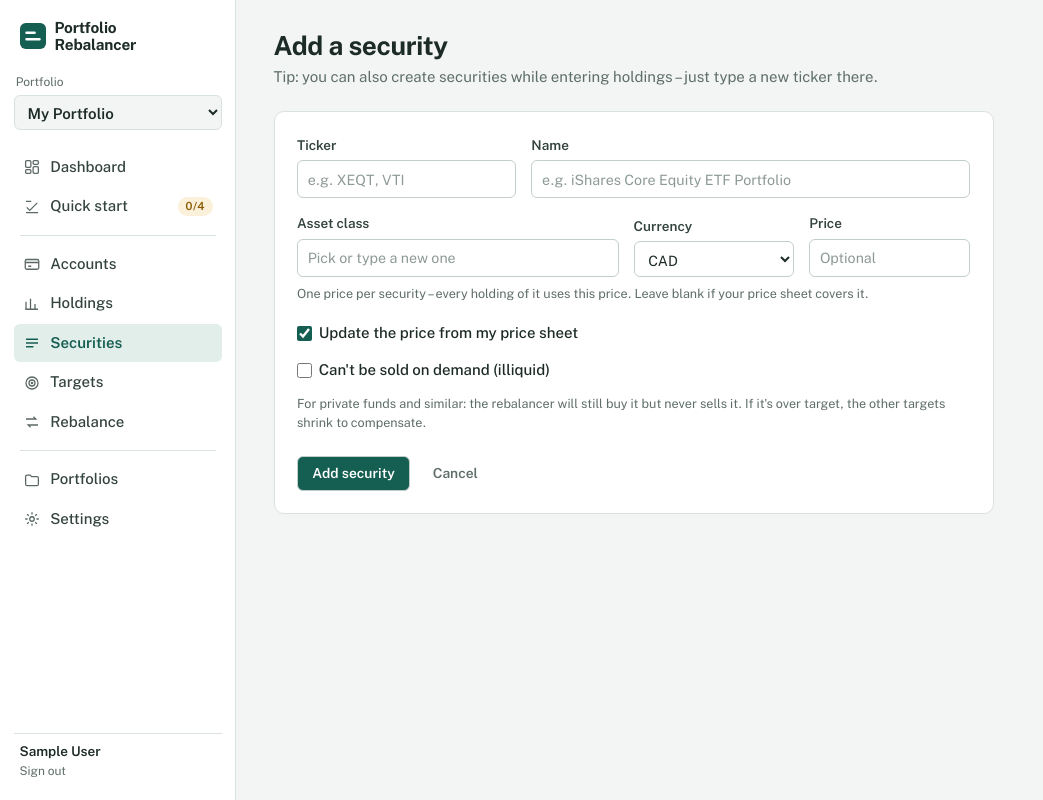
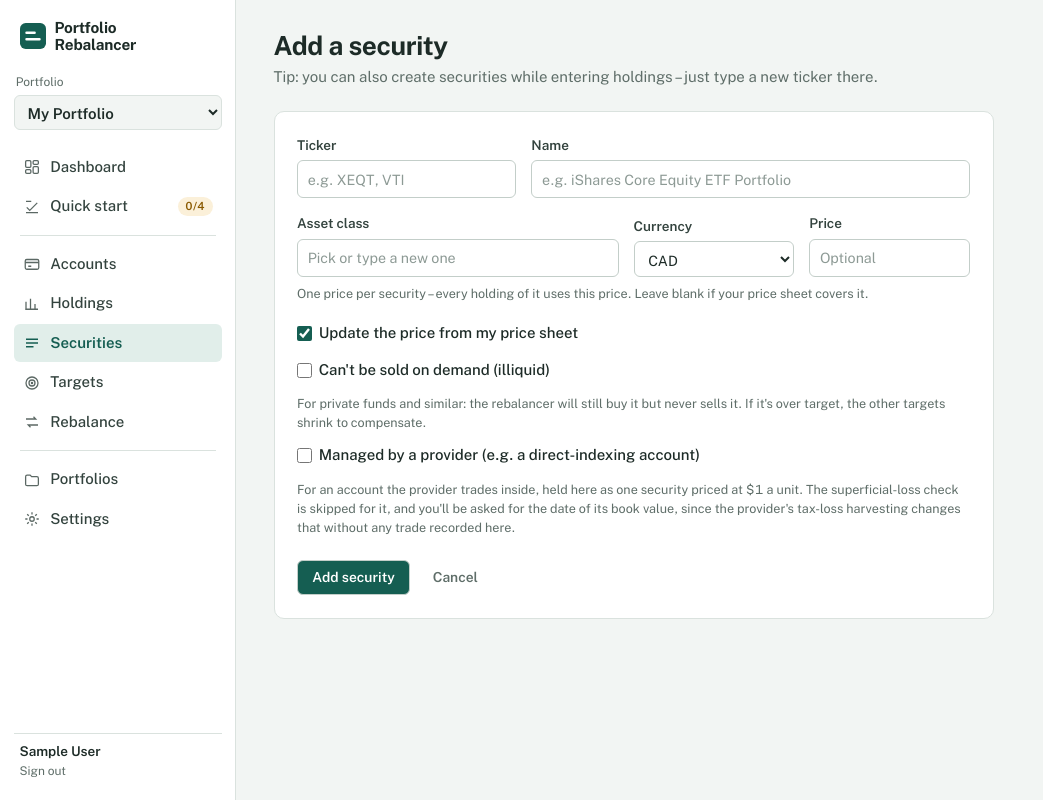
Before and after one commit to whoischristopher/portfolio-rebalancer, a Flask app: page /securities/add in a window 1280 px wide. Shown: the whole page, without its empty margins (0-1043 px from the left). Run offline with Flask 3, Linux system fonts and the light colour scheme; the visitor is signed in with stand-in values (Sample User, id 1); data comes from the database, SQL or seed files in the repository; data that the repository does not hold is empty.

Commit message:
Managed (direct-indexing) securities: dated book value + no superficial-loss check
- Security.is_managed flag: skips superficial-loss checks for the sleeve as a whole
- Holding.book_value_as_of: date the ACB was correct; managed positions with a
  missing, undated or >90-day-old book value are flagged on Holdings and in the
  plan notes when taxable sells are allowed or offered
- Edit holding explains why the date matters for managed holdings
- Migrations, clones and holdings API carry the new fields; optimizer tests added

Co-Authored-By: Claude Opus 5.5 <noreply@anthropic.com>
Claude-Session: https://claude.ai/code/session_01DyiTcz6pF2qxufLYLfZn5A

```diff
--- a/app.py
+++ b/app.py
@@ -5,7 +5,7 @@ from urllib.parse import urlparse
 from flask import Flask, render_template, redirect, url_for, request, jsonify, flash, session, g, abort
 from flask_login import LoginManager, login_required, current_user
 from extensions import db
-from datetime import datetime
+from datetime import date, datetime
 from collections import defaultdict
 from sqlalchemy import inspect
 
@@ -29,7 +29,7 @@ app.config['SESSION_COOKIE_SAMESITE'] = 'Lax'
 
 db.init_app(app)
 
-from models import User, Portfolio, Account, Holding, Security, SecurityPreference
+from models import User, Portfolio, Account, Holding, Security, SecurityPreference, BOOK_VALUE_STALE_DAYS
 from models import Target, AssetClass, ExchangeRate, RebalanceTransaction, PendingRedemption
 import migrations
 from auth import auth_bp, init_oauth
@@ -374,13 +374,30 @@ def edit_holding(holding_id):
         holding.notes = request.form.get('notes')
         book_value = request.form.get('book_value', '').strip()
         target = db.session.get(Account, holding.account_id)
-        holding.book_value = float(book_value) if (book_value and not target.is_registered) else None
+        new_bv = float(book_value) if (book_value and not target.is_registered) else None
+        as_of_raw = request.form.get('book_value_as_of', '').strip()
+        try:
+            as_of = date.fromisoformat(as_of_raw) if as_of_raw else None
+        except ValueError:
+            as_of = None
+        if as_of and as_of > date.today():
+            flash('The book value date can\'t be in the future.', 'error')
+            return redirect(url_for('edit_holding', holding_id=holding.id))
+        if new_bv is None:
+            holding.book_value_as_of = None
+        elif as_of:
+            holding.book_value_as_of = as_of
+        elif new_bv != holding.book_value or holding.book_value_as_of is None:
+            holding.book_value_as_of = date.today()      # newly typed value, no date given → today
+        holding.book_value = new_bv
         db.session.commit()
         flash('Holding updated successfully.', 'success')
         return redirect(url_for('holdings'))
     return render_template(
         'edit_holding.html',
         holding=holding,
+        today=date.today().isoformat(),
+        stale_days=BOOK_VALUE_STALE_DAYS,
         accounts=_p_accounts(),
         securities=_p_securities(),
         asset_classes=_p_asset_classes(),
@@ -723,6 +740,7 @@ def add_security():
                 currency=request.form.get('currency', 'CAD'),
                 auto_update_price=request.form.get('auto_update_price') == 'on',
                 is_illiquid=request.form.get('is_illiquid') == 'on',
+                is_managed=request.form.get('is_managed') == 'on',
             )
             db.session.add(sec)
             db.session.flush()
@@ -770,6 +788,7 @@ def edit_security(security_id):
         security.currency = request.form.get('currency', 'CAD')
         security.auto_update_price = request.form.get('auto_update_price') == 'on'
         security.is_illiquid = request.form.get('is_illiquid') == 'on'
+        security.is_managed = request.form.get('is_managed') == 'on'
         if request.form.get('price'):
             set_security_price(security, float(request.form['price']))
         db.session.commit()
@@ -1109,6 +1128,7 @@ def execute_rebalance_transaction(transaction_id):
                     quantity=txn.quantity,
                     price=txn.price,
                     book_value=None if account.is_registered else txn.amount,
+                    book_value_as_of=None if account.is_registered else date.today(),
                 ))
             account.cash_balance = (account.cash_balance or 0) - amount_acct
         txn.executed = True
@@ -1245,7 +1265,7 @@ def _copy_setup(src, dst):
         db.session.add(Security(
             portfolio_id=dst.id, ticker=sec.ticker, name=sec.name, asset_class_id=ac_map[sec.asset_class_id].id,
             currency=sec.currency, auto_update_price=sec.auto_update_price,
-            is_illiquid=sec.is_illiquid, last_price=sec.last_price))
+            is_illiquid=sec.is_illiquid, is_managed=sec.is_managed, last_price=sec.last_price))
     for t in src.targets:
         db.session.add(Target(user_id=dst.user_id, portfolio_id=dst.id,
                               asset_class_id=ac_map[t.asset_class_id].id, target_percentage=t.target_percentage))
@@ -1360,6 +1380,8 @@ def api_get_holdings():
             'value_base_currency': h.market_value_in_base_currency(exchange_rates),
             'asset_class': h.security.asset_class.name,
             'is_illiquid': h.security.is_illiquid,
+            'is_managed': h.security.is_managed,
+            'book_value_as_of': h.book_value_as_of.isoformat() if h.book_value_as_of else None,
         }
         for account in accounts
         for h in account.holdings
--- a/migrations.py
+++ b/migrations.py
@@ -31,6 +31,8 @@ ADDED_COLUMNS = [
     ('rebalance_transactions', 'realized_gain', 'FLOAT'),
     ('securities', 'last_price', 'FLOAT'),
     ('securities', 'is_illiquid', 'BOOLEAN DEFAULT FALSE'),
+    ('securities', 'is_managed', 'BOOLEAN DEFAULT FALSE'),
+    ('holdings', 'book_value_as_of', 'DATE'),
 ]
 
 # Tables scoped to a portfolio. Those with a user_id column are backfilled from it.
@@ -172,7 +174,8 @@ def repair_cross_portfolio_refs():
                 clone = Security(portfolio_id=pid, ticker=sec.ticker, name=sec.name,
                                  asset_class=ac_in(pid, sec.asset_class), currency=sec.currency,
                                  auto_update_price=sec.auto_update_price,
-                                 is_illiquid=sec.is_illiquid, last_price=sec.last_price)
+                                 is_illiquid=sec.is_illiquid, is_managed=sec.is_managed,
+                                 last_price=sec.last_price)
                 db.session.add(clone); db.session.flush()
             sec_cache[key] = clone
         return sec_cache[key]
--- a/services/entry.py
+++ b/services/entry.py
@@ -5,6 +5,8 @@ The idea: a holding is entered by *ticker*. If the ticker is already a security
 portfolio it is used as-is; otherwise the security (and, if needed, its asset class) is
 created on the spot from the few extra fields the form shows for a new ticker.
 """
+from datetime import date
+
 from extensions import db
 from models import AssetClass, Holding, Security
 from services.prices import normalize_ticker, same_security_elsewhere, set_security_price
@@ -148,11 +150,13 @@ def upsert_holding(account, security, quantity, book_value=None):
         # Total ACB is only known if it's known for both lots; otherwise it becomes unknown
         # (the rebalancer then treats a sale as all gain – the conservative choice).
         h.book_value = h.book_value + book_value if (h.book_value is not None and book_value is not None) else None
+        h.book_value_as_of = date.today() if h.book_value is not None else None
         h.quantity += quantity
         h.price = security.last_price or h.price
         return h, True
     h = Holding(account_id=account.id, security_id=security.id, quantity=quantity,
-                price=security.last_price or 0.0, book_value=book_value)
+                price=security.last_price or 0.0, book_value=book_value,
+                book_value_as_of=date.today() if book_value is not None else None)
     db.session.add(h)
     return h, False
 
--- a/static/app.js
+++ b/static/app.js
@@ -186,8 +186,8 @@
     const sel = e.target.closest('[data-acb-toggle]');
     if (!sel) return;
     const registered = sel.selectedOptions[0] && sel.selectedOptions[0].dataset.registered === '1';
-    const group = document.querySelector(sel.dataset.acbToggle);
-    if (group) group.classList.toggle('hidden', registered);
+    document.querySelectorAll(sel.dataset.acbToggle)
+      .forEach((group) => group.classList.toggle('hidden', registered));
     const none = document.getElementById('bv-none');
     if (none) none.classList.toggle('hidden', !registered);
   });
--- a/templates/add_security.html
+++ b/templates/add_security.html
@@ -42,6 +42,8 @@
             <label class="check"><input type="checkbox" name="auto_update_price" checked> Update the price from my price sheet</label><br>
             <label class="check"><input type="checkbox" name="is_illiquid"> Can't be sold on demand (illiquid)</label>
             <small class="help">For private funds and similar: the rebalancer will still buy it but never sells it. If it's over target, the other targets shrink to compensate.</small>
+            <label class="check" style="margin-top: 0.75rem;"><input type="checkbox" name="is_managed" > Managed by a provider (e.g. a direct-indexing account)</label>
+            <small class="help">For an account the provider trades inside, held here as one security priced at $1 a unit. The superficial-loss check is skipped for it, and you'll be asked for the date of its book value, since the provider's tax-loss harvesting changes that without any trade recorded here.</small>
         </div>
 
         <div class="btn-row">
--- a/templates/edit_security.html
+++ b/templates/edit_security.html
@@ -42,6 +42,8 @@
             <label class="check"><input type="checkbox" name="auto_update_price" {% if security.auto_update_price %}checked{% endif %}> Update the price from my price sheet</label><br>
             <label class="check"><input type="checkbox" name="is_illiquid" {% if security.is_illiquid %}checked{% endif %}> Can't be sold on demand (illiquid)</label>
             <small class="help">For private funds and similar: the rebalancer will still buy it but never sells it. If it's over target, the other targets shrink to compensate.</small>
+            <label class="check" style="margin-top: 0.75rem;"><input type="checkbox" name="is_managed" {% if security.is_managed %}checked{% endif %}> Managed by a provider (e.g. a direct-indexing account)</label>
+            <small class="help">For an account the provider trades inside, held here as one security priced at $1 a unit. The superficial-loss check is skipped for it, and you'll be asked for the date of its book value, since the provider's tax-loss harvesting changes that without any trade recorded here.</small>
         </div>
 
         <div class="btn-row">
--- a/templates/holdings.html
+++ b/templates/holdings.html
@@ -60,6 +60,7 @@
                 <td>
                     <strong>{{ holding.security.ticker }}</strong>
                     {% if holding.security.is_illiquid %}<span class="badge badge-illiquid" title="Can't be sold on demand – the rebalancer never sells it">illiquid</span>{% endif %}
+                    {% if holding.security.is_managed %}<span class="badge badge-illiquid" title="Managed by a provider who trades inside it (e.g. direct indexing)">managed</span>{% endif %}
                     <span class="sub" title="{{ holding.security.name or '' }}">{{ holding.security.name or '' }}</span>
                 </td>
                 <td>{{ holding.security.asset_class.name if holding.security.asset_class else '—' }}</td>
@@ -70,6 +71,8 @@
                 {% if not account.is_registered %}
                 <td class="text-right num">
                     {% if holding.book_value is not none %}{{ '{:,.2f}'.format(holding.book_value) }}
+                        {% if holding.security.is_managed %}<span class="sub">{% if holding.book_value_as_of %}as of {{ holding.book_value_as_of.isoformat() }}{% else %}no date{% endif %}</span>{% endif %}
+                        {% if holding.book_value_stale %}<span class="badge badge-warn" title="The provider's tax-loss harvesting lowers this over time – update it from your latest statement">update</span>{% endif %}
                     {% else %}<span class="badge badge-warn" title="Missing – the rebalancer will assume the whole sale is gain">missing</span>{% endif %}
                 </td>
                 {% endif %}
```
Also changed, not shown: models.py (+28 -1 lines), rebalancer.py (+32 -2 lines), services/optimizer.py (+8 -4 lines), templates/edit_holding.html (+17 -1 lines), tests/test_optimizer.py (+40 -0 lines), README.md.
